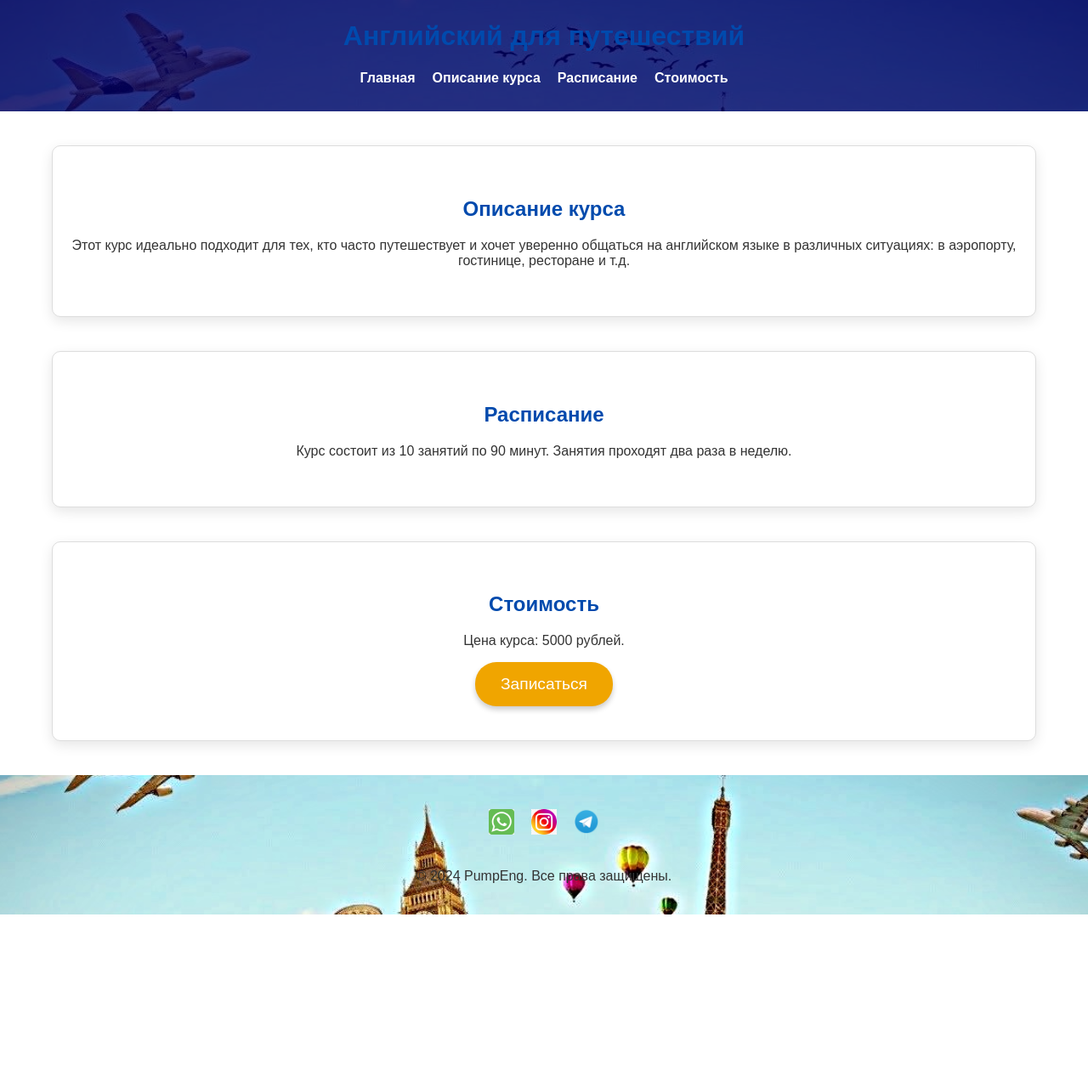
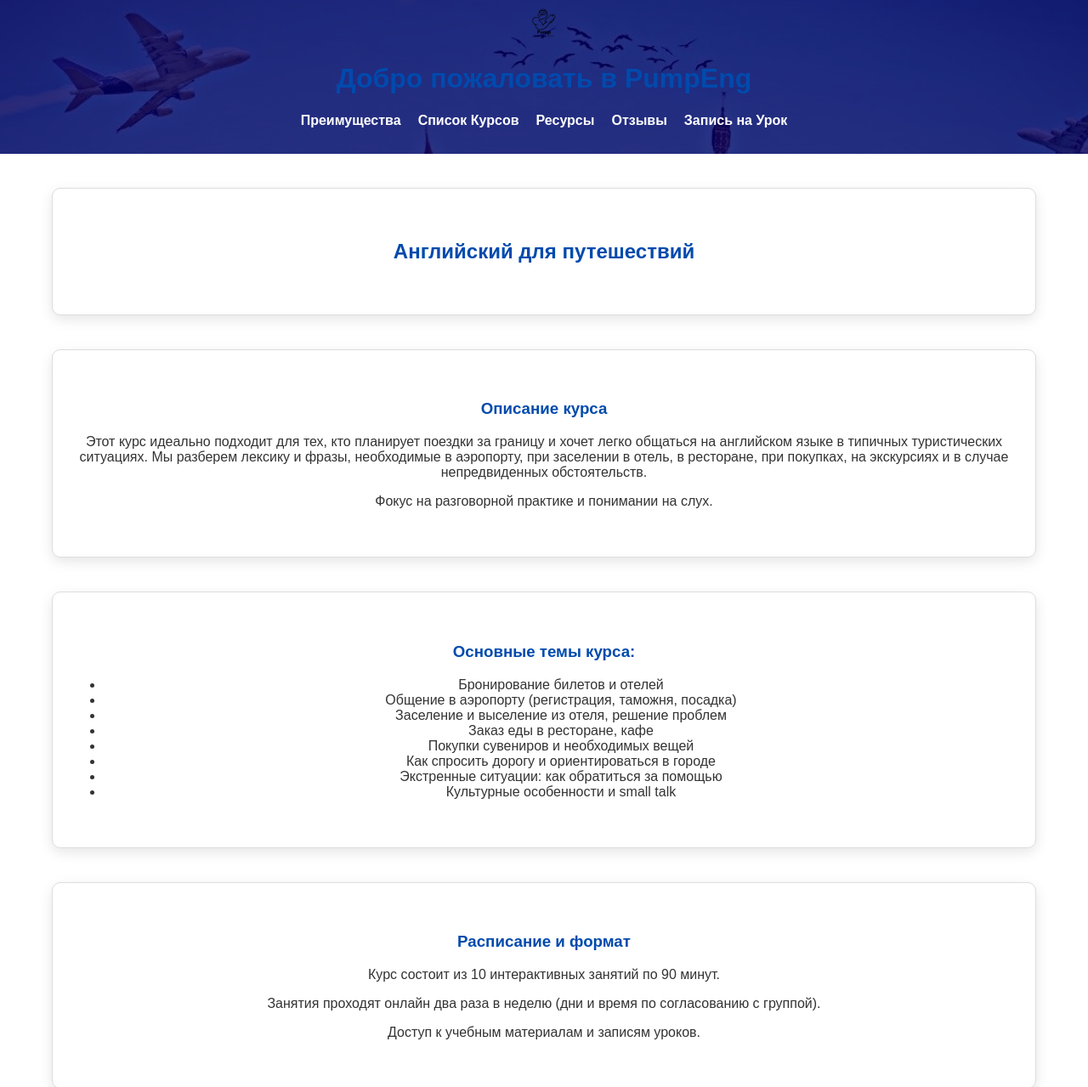
Before and after one commit to isZein13/PumpEng, a plain HTML site: page travel-english.html in a window 1280 px wide. Shown: the part 17-1296 px from the top of the page at 85% size. Before the commit the page ends 1093 px from the top, so only its background shows below. Drawn offline with Linux system fonts and the light colour scheme; files whose address does not match are found by name.

Commit message:
Update travel-english.html

```diff
--- a/travel-english.html
+++ b/travel-english.html
@@ -3,54 +3,66 @@
 <head>
     <meta charset="UTF-8">
     <meta name="viewport" content="width=device-width, initial-scale=1.0">
-    <title>Английский для путешествий</title>
+    <!-- Уникальный Title -->
+    <title>Английский для Путешествий - Курс PumpEng</title>
+    <!-- Уникальное Description -->
+    <meta name="description" content="Чувствуйте себя уверенно в любой поездке! Курс английского для путешествий от PumpEng: аэропорт, отель, ресторан, экстренные ситуации. Запись открыта!">
     <link rel="stylesheet" href="styles.css">
+    <link rel="stylesheet" href="https://cdnjs.cloudflare.com/ajax/libs/font-awesome/6.0.0/css/all.min.css">
 </head>
 <body>
     <header>
-        <h1>Английский для путешествий</h1>
-        <nav>
-            <ul>
-                <li><a href="index.html">Главная</a></li>
-                <li><a href="#course-info">Описание курса</a></li>
-                <li><a href="#schedule">Расписание</a></li>
-                <li><a href="#pricing">Стоимость</a></li>
-            </ul>
-        </nav>
+        <!-- Шапка будет загружена здесь скриптом -->
     </header>
 
     <main>
-        <section id="course-info">
-            <h2>Описание курса</h2>
-            <p>Этот курс идеально подходит для тех, кто часто путешествует и хочет уверенно общаться на английском языке в различных ситуациях: в аэропорту, гостинице, ресторане и т.д.</p>
+        <!-- Основной контент ТОЛЬКО этой страницы -->
+        <section id="course-hero"> <!-- Можно добавить уникальный ID или класс -->
+             <!-- Опционально: можно добавить изображение, специфичное для курса -->
+             <!-- <img src="ПУТЬ/К/travel-image.jpg" alt="Коллаж о путешествиях" style="width:100%; max-height: 300px; object-fit: cover; border-radius: 10px 10px 0 0;"> -->
+             <h2>Английский для путешествий</h2>
+        </section>
+
+        <section id="course-description">
+            <h3>Описание курса</h3>
+            <p>Этот курс идеально подходит для тех, кто планирует поездки за границу и хочет легко общаться на английском языке в типичных туристических ситуациях. Мы разберем лексику и фразы, необходимые в аэропорту, при заселении в отель, в ресторане, при покупках, на экскурсиях и в случае непредвиденных обстоятельств.</p>
+            <p>Фокус на разговорной практике и понимании на слух.</p>
+        </section>
+
+        <section id="course-topics">
+            <h3>Основные темы курса:</h3>
+            <ul>
+                <li>Бронирование билетов и отелей</li>
+                <li>Общение в аэропорту (регистрация, таможня, посадка)</li>
+                <li>Заселение и выселение из отеля, решение проблем</li>
+                <li>Заказ еды в ресторане, кафе</li>
+                <li>Покупки сувениров и необходимых вещей</li>
+                <li>Как спросить дорогу и ориентироваться в городе</li>
+                <li>Экстренные ситуации: как обратиться за помощью</li>
+                <li>Культурные особенности и small talk</li>
+            </ul>
         </section>
 
         <section id="schedule">
-            <h2>Расписание</h2>
-            <p>Курс состоит из 10 занятий по 90 минут. Занятия проходят два раза в неделю.</p>
+            <h3>Расписание и формат</h3>
+            <p>Курс состоит из 10 интерактивных занятий по 90 минут.</p>
+            <p>Занятия проходят онлайн два раза в неделю (дни и время по согласованию с группой).</p>
+            <p>Доступ к учебным материалам и записям уроков.</p>
         </section>
 
         <section id="pricing">
-            <h2>Стоимость</h2>
-            <p>Цена курса: 5000 рублей.</p>
-            <a href="https://forms.gle/2wo5KMXdqD9CzpwE9" class="sign-up-button">Записаться</a>
+            <h3>Стоимость</h3>
+            <p>Цена полного курса: 5000 рублей.</p> <!-- Убедитесь, что цена и валюта верны -->
+            <a href="https://forms.gle/2wo5KMXdqD9CzpwE9" class="sign-up-button">Записаться на курс</a>
         </section>
+        <!-- Конец основного контента страницы -->
     </main>
 
-<footer>
-  <div class="social-links">
-    <a href="https://wa.me/905349158568" target="_blank">
-      <img src="whatsapp-icon.png" alt="WhatsApp" width="30" height="30">
-    </a>
-    <a href="https://www.instagram.com/pump.english.official/" target="_blank">
-      <img src="instagram-icon.png" alt="Instagram" width="30" height="30">
-    </a>
-    <a href="https://t.me/pumpeng" target="_blank">
-      <img src="telegram-icon.png" alt="Telegram" width="30" height="30">
-    </a>
-  </div>
-  <p>© 2024 PumpEng. Все права защищены.</p>
-</footer>
+    <footer>
+        <!-- Подвал будет загружен здесь скриптом -->
+    </footer>
+
+    <script src="script.js"></script> <!-- Ссылка на ОБЩИЙ скрипт загрузки header/footer -->
 
 </body>
 </html>
```
